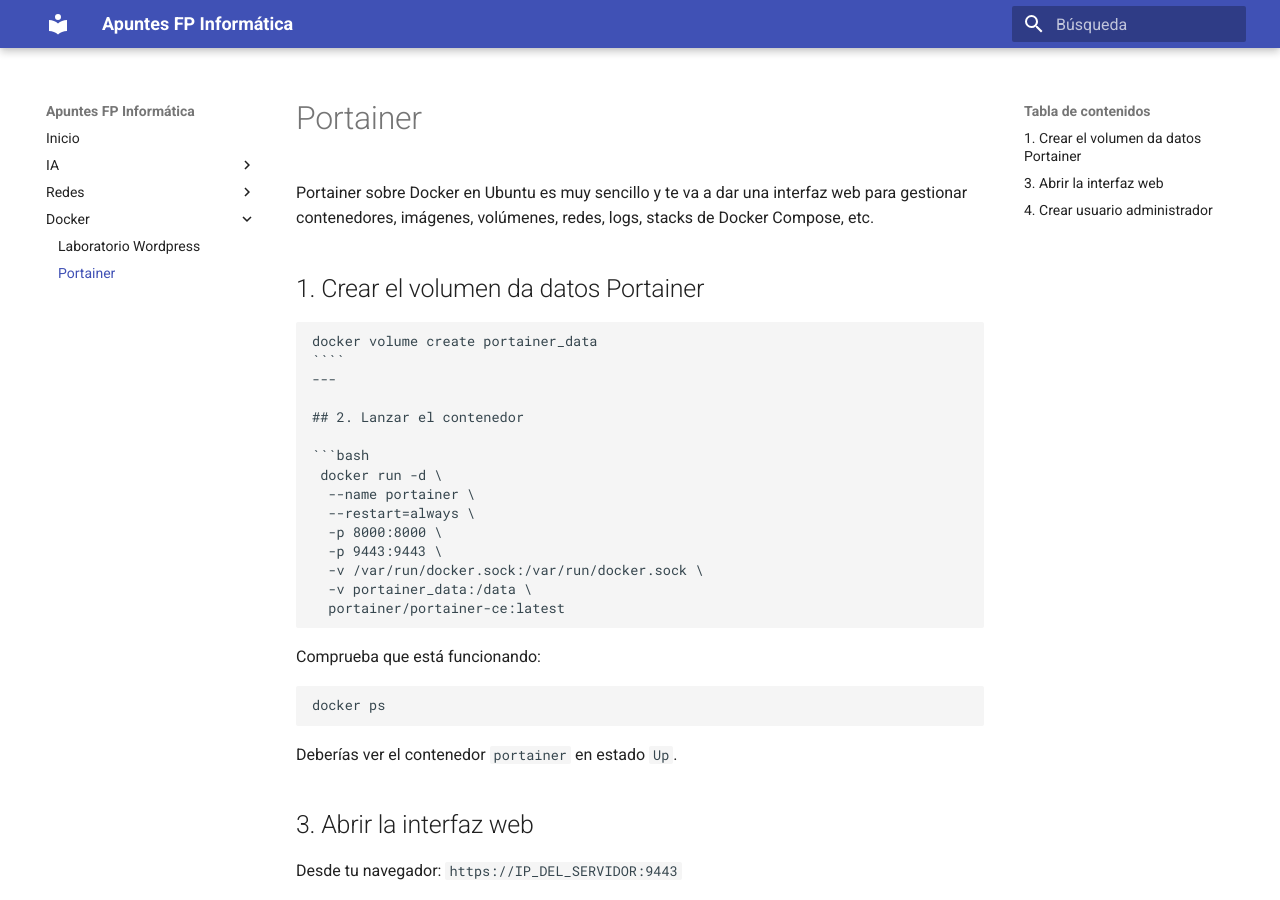
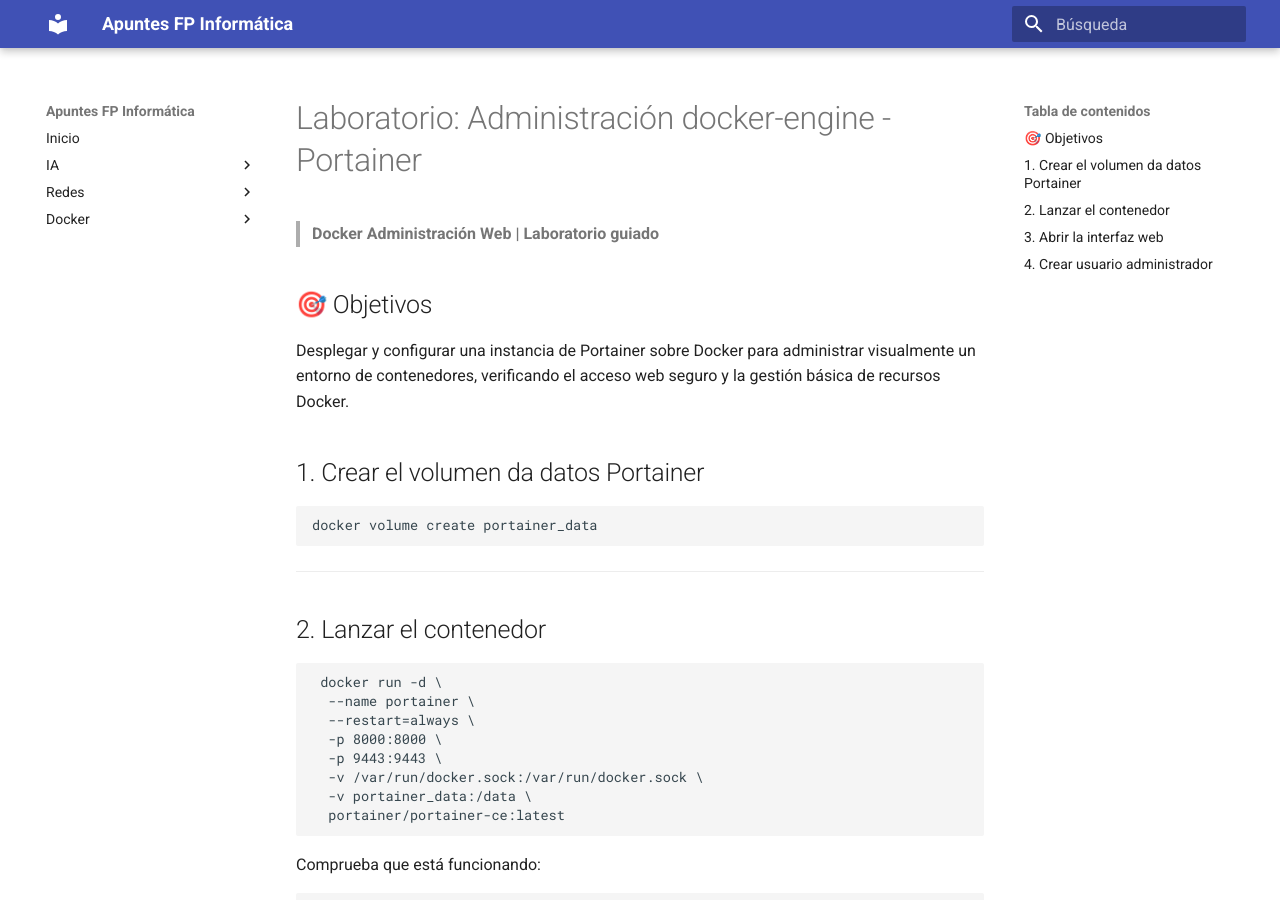
Before and after one commit to fcuadradoa01/hola, an MkDocs documentation site: the page built from docs/docker/lab-portainer.md, in a window 1280 px wide and 900 px high. Built offline with MkDocs 1.6.1 and Material for MkDocs 9.7.7, drawn with Linux system fonts in a browser that asks for light colours.

Commit message:
Rename portainer.md to lab-portainer.md

`````diff
--- a/docs/docker/portainer.md
+++ b/docs/docker/lab-portainer.md
@@ -1,18 +1,24 @@
 ---
-title: "Portainer"
+title: "Laboratorio: Administración docker-engine - Portainer"
 tags:
   - docker
   - web
   - admin
 level: intermedio
 ---
-# Portainer
-Portainer sobre Docker en Ubuntu es muy sencillo y te va a dar una interfaz web para gestionar contenedores, imágenes, volúmenes, redes, logs, stacks de Docker Compose, etc.
+# Laboratorio: Administración docker-engine - Portainer
+
+> **Docker Administración Web | Laboratorio guiado**
+
+## 🎯 Objetivos
+
+Desplegar y configurar una instancia de Portainer sobre Docker para administrar visualmente un entorno de contenedores, verificando el acceso web seguro y la gestión básica de recursos Docker.
+
 ## 1. Crear el volumen da datos Portainer
 
 ```bash
 docker volume create portainer_data
-````
+```
 ---
 
 ## 2. Lanzar el contenedor
`````
